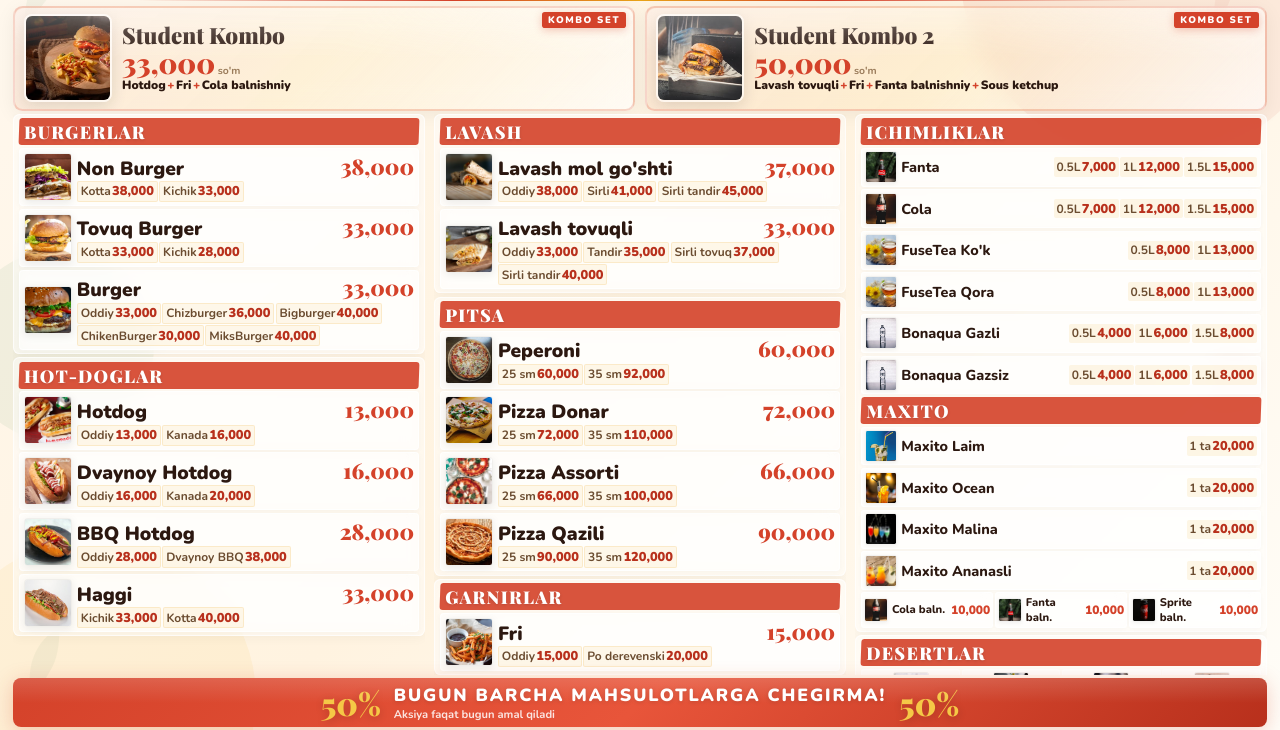
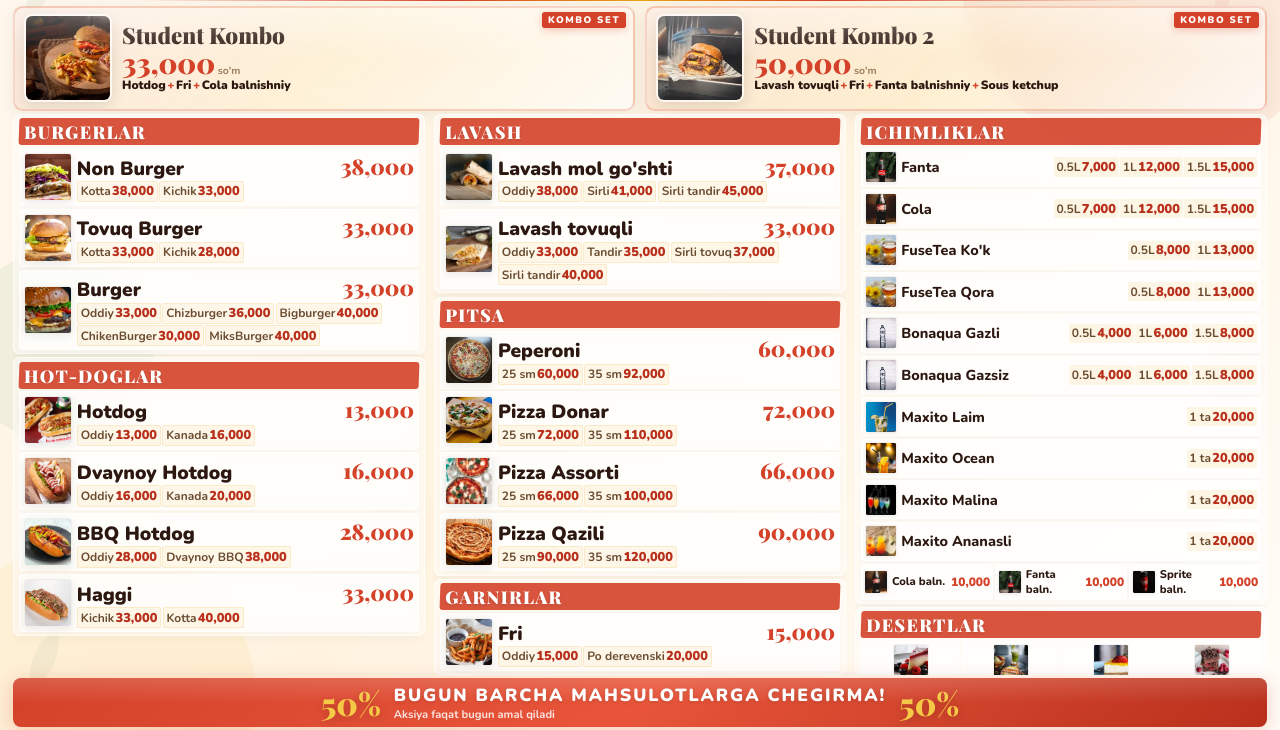
Before and after one commit to timurbase/Menu, a plain HTML site: page index.html in a window 1280 px wide. Shown: the part 70-800 px from the top of the page. Drawn offline with nearby package versions, Linux system fonts and the light colour scheme.

Commit message:
Remove sub-header for Maxito and adjust layout in drink section

```diff
--- a/index.html
+++ b/index.html
@@ -424,10 +424,7 @@ const MENU = {
       // 3-USTUN: Ichimliklar + Maxito + Baln bitta panelda, keyin Desertlar
       let dh='<div class="ph"><h2>Ichimliklar</h2></div><div class="pi">';
       MENU.ichimliklar.items.forEach(d=>{ dh+=renderDrink(d); });
-      // sub-header Maxito
-      dh+='</div><div class="ph" style="margin-top:.3vh"><h2>Maxito</h2></div><div class="pi">';
       MENU.maxito.items.forEach(d=>{ dh+=renderDrink(d); });
-      dh+='</div><div class="pi" style="margin-top:.2vh">';
       dh+=renderBaln(MENU.balnishniy.items);
       dh+='</div>';
       col.innerHTML+=`<div class="pnl">${dh}</div>`;
```
